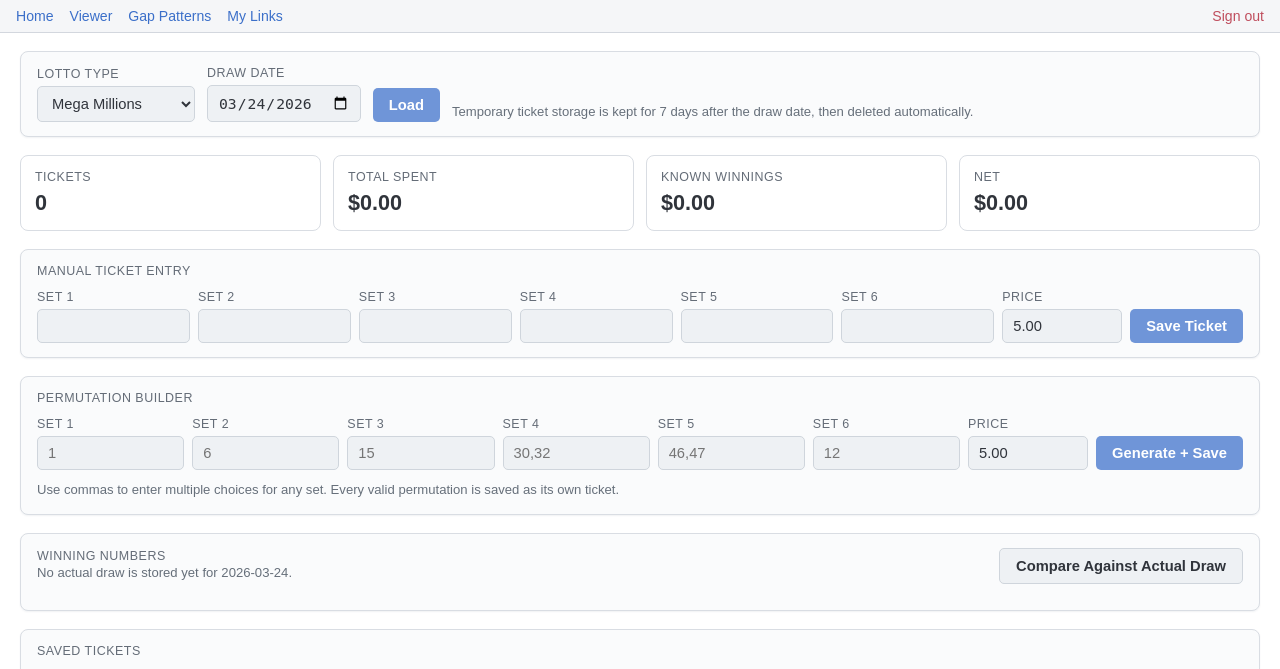
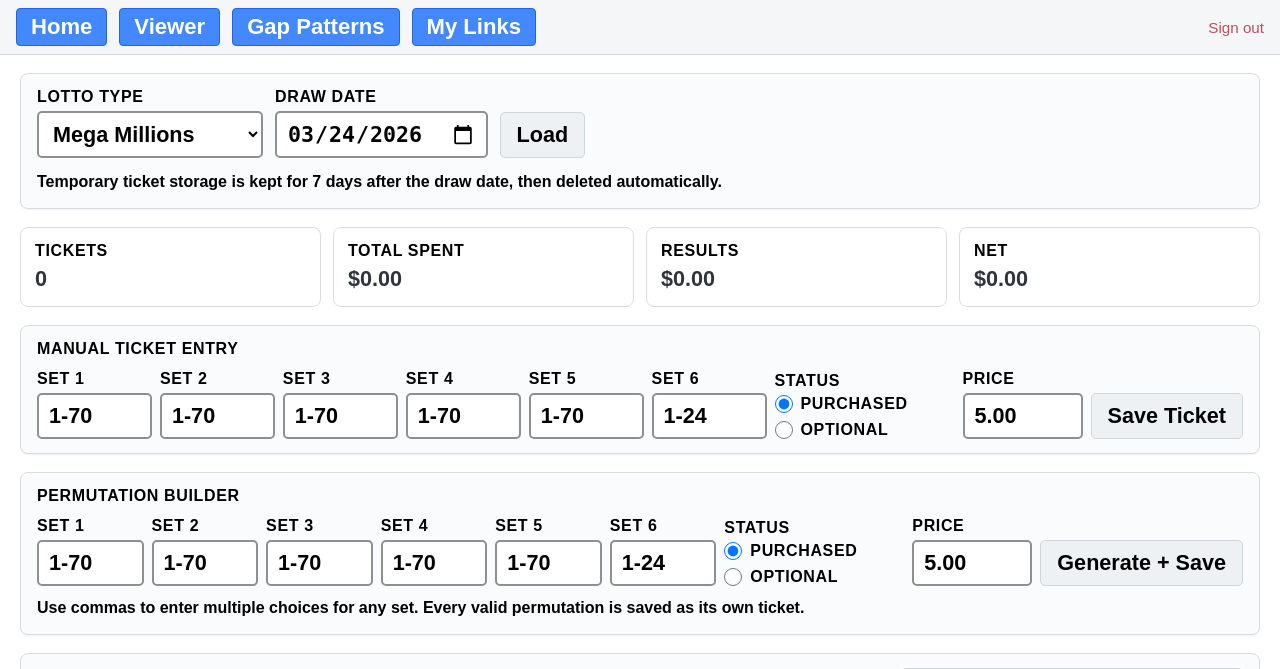
Before and after one commit to mgaft1/lottologic, a Flask app: page /tickets in a window 1280 px wide. Shown: the top 669 px of the page. Run offline with Flask 3, Linux system fonts and the light colour scheme; the visitor is signed in with stand-in values (Sample User, id 1); data that the repository does not hold is empty.

Commit message:
Refine ticket simulator workflow and styling

```diff
--- a/files/app.py
+++ b/files/app.py
@@ -183,6 +183,16 @@ def _ticket_numbers_from_row(row: dict) -> list[int]:
     return nums
 
 
+def _parse_purchased_flag(value) -> bool:
+    if isinstance(value, bool):
+        return value
+    if isinstance(value, (int, float)):
+        return bool(value)
+    if isinstance(value, str):
+        return value.strip().lower() in {"1", "true", "yes", "purchased"}
+    return True
+
+
 def normalize_ticket_numbers(lotto_type: str, numbers: list[int]) -> list[int]:
     rules = TICKET_GAME_RULES[lotto_type]
     if lotto_type == "FL":
@@ -352,6 +362,8 @@ def api_tickets_get():
         result = compare_ticket_to_draw(lotto_type, ticket, actual_draw)
         ticket["comparison"] = result
         compared.append(ticket)
+        if not ticket.get("Purchased"):
+            continue
         if result["win_amount"] is not None:
             total_won += float(result["win_amount"])
         elif result["is_winner"]:
@@ -375,6 +387,7 @@ def api_tickets_add():
     draw_date = (data.get("draw_date") or "").strip()
     numbers = data.get("numbers") or []
     price = float(data.get("price") or 0)
+    purchased = _parse_purchased_flag(data.get("purchased", True))
 
     if lotto_type not in LOTTO_LABELS:
         return jsonify({"error": "Invalid lotto type"}), 400
@@ -395,7 +408,7 @@ def api_tickets_add():
     if not ok:
         return jsonify({"error": msg}), 400
 
-    ticket_id = db_ticket_sim.add_ticket(lotto_type, draw_date, price, parsed)
+    ticket_id = db_ticket_sim.add_ticket(lotto_type, draw_date, price, parsed, purchased=purchased)
     if ticket_id is None:
         return jsonify({"error": "This exact ticket is already saved for that lotto and draw date."}), 409
     return jsonify({"id": ticket_id}), 201
@@ -410,6 +423,7 @@ def api_tickets_permutations():
     draw_date = (data.get("draw_date") or "").strip()
     buckets = data.get("buckets") or []
     price = float(data.get("price") or 0)
+    purchased = _parse_purchased_flag(data.get("purchased", True))
 
     if lotto_type not in LOTTO_LABELS:
         return jsonify({"error": "Invalid lotto type"}), 400
@@ -443,7 +457,7 @@ def api_tickets_permutations():
             duplicates += 1
             continue
         seen_batch.add(key)
-        ticket_id = db_ticket_sim.add_ticket(lotto_type, draw_date, price, ticket)
+        ticket_id = db_ticket_sim.add_ticket(lotto_type, draw_date, price, ticket, purchased=purchased)
         if ticket_id is None:
             duplicates += 1
             continue
--- a/files/templates/tickets.html
+++ b/files/templates/tickets.html
@@ -20,12 +20,25 @@ body {
   padding: 8px 16px;
   display: flex;
   align-items: center;
-  gap: 16px;
-  font-size: 0.88rem;
+  gap: 12px;
 }
-#navbar a { color: #3b6fc9; text-decoration: none; }
-#navbar a:hover { text-decoration: underline; }
-.nav-logout { margin-left: auto; color: #bf4d5d !important; }
+#navbar a { text-decoration: none; }
+#navbar a:not(.nav-logout) {
+  color: #ffffff;
+  font-size: 1.38rem;
+  font-weight: bold;
+  padding: 7px 14px;
+  background: #4488ff;
+  border: 1px solid #2266dd;
+  border-radius: 4px;
+  line-height: 1;
+}
+#navbar a:not(.nav-logout):hover { background: #3d7cf0; }
+.nav-logout {
+  margin-left: auto;
+  color: #bf4d5d !important;
+  font-size: 0.95rem;
+}
 #main {
   flex: 1;
   max-width: 1320px;
@@ -55,32 +68,39 @@ body {
   gap: 5px;
 }
 .field label, .section-title {
-  font-size: 0.78rem;
+  font-size: 1rem;
   text-transform: uppercase;
   letter-spacing: 0.04em;
-  color: #646c77;
+  color: #000000;
+  font-weight: 700;
 }
 select, input[type=date], input[type=number], input[type=text] {
+  background: #ffffff;
+  color: #000000;
+  border: 2px solid #8f8f8f;
+  border-radius: 5px;
+  padding: 8px 10px;
+  font-size: 1.35rem;
+  font-weight: 700;
+  outline: none;
+  box-shadow: inset 0 0 0 1px rgba(255,255,255,0.55);
+}
+select:focus, input:focus { border-color: #6e8fca; background:#ffffff; }
+input::placeholder {
+  color: #000000;
+  opacity: 1;
+}
+.btn {
   background: #eef1f4;
-  color: #30343b;
+  color: #000000;
   border: 1px solid #cfd5dc;
   border-radius: 5px;
-  padding: 8px 10px;
-  font-size: 0.92rem;
-  outline: none;
-}
-select:focus, input:focus { border-color: #6e8fca; background:#ffffff; }
-.btn {
-  background: #6f95d8;
-  color: #ffffff;
-  border: none;
-  border-radius: 5px;
   padding: 9px 16px;
-  font-size: 0.92rem;
-  font-weight: bold;
+  font-size: 1.35rem;
+  font-weight: 700;
   cursor: pointer;
 }
-.btn:hover { background: #5c82c4; }
+.btn:hover { background: #e2e7ec; }
 .btn-secondary {
   background: #eef1f4;
   color: #30343b;
@@ -99,11 +119,12 @@ select:focus, input:focus { border-color: #6e8fca; background:#ffffff; }
   padding: 14px;
 }
 .summary-card .label {
-  color: #646c77;
-  font-size: 0.78rem;
+  color: #000000;
+  font-size: 1rem;
   text-transform: uppercase;
   letter-spacing: 0.04em;
   margin-bottom: 6px;
+  font-weight: 700;
 }
 .summary-card .value {
   font-size: 1.35rem;
@@ -111,20 +132,21 @@ select:focus, input:focus { border-color: #6e8fca; background:#ffffff; }
 }
 .entry-grid {
   display: grid;
-  grid-template-columns: repeat(6, minmax(0, 1fr)) 120px auto;
+  grid-template-columns: repeat(6, minmax(0, 1fr)) 180px 120px auto;
   gap: 8px;
   align-items: end;
 }
 .perm-grid {
   display: grid;
-  grid-template-columns: repeat(6, minmax(0, 1fr)) 120px auto;
+  grid-template-columns: repeat(6, minmax(0, 1fr)) 180px 120px auto;
   gap: 8px;
   align-items: end;
 }
 .helper {
-  color: #666f7a;
-  font-size: 0.82rem;
+  color: #000000;
+  font-size: 1rem;
   line-height: 1.5;
+  font-weight: 700;
 }
 .section-head {
   display: flex;
@@ -162,17 +184,26 @@ table {
 }
 th {
   text-align: left;
-  color: #646c77;
-  font-size: 0.76rem;
+  color: #000000;
+  font-size: 1.08rem;
   text-transform: uppercase;
   letter-spacing: 0.04em;
   padding: 8px 10px;
   border-bottom: 1px solid #d7dce3;
+  font-weight: 700;
+}
+th.win-header {
+  color: #0b8a2b;
+  font-size: 1.45rem;
+  font-weight: 900;
 }
 td {
   padding: 10px;
   border-bottom: 1px solid #e4e8ed;
   vertical-align: top;
+  color: #000000;
+  font-size: 1.35rem;
+  font-weight: 700;
 }
 .ticket-numbers {
   display: flex;
@@ -180,12 +211,43 @@ td {
   flex-wrap: wrap;
 }
 .ticket-chip {
-  min-width: 28px;
-  padding: 4px 8px;
+  min-width: 38px;
+  padding: 7px 10px;
   border-radius: 999px;
   background: #eceff3;
   text-align: center;
+  font-weight: 700;
+  font-size: 1.35rem;
+}
+.ticket-status {
   font-weight: bold;
+  color: #4f5b66;
+}
+.ticket-status.optional {
+  color: #7a8794;
+}
+.win-value {
+  color: #0b8a2b;
+  font-size: 1.12rem;
+  font-weight: 700;
+}
+.status-group {
+  display: flex;
+  flex-direction: column;
+  gap: 8px;
+  align-self: stretch;
+  justify-content: center;
+}
+.status-choice {
+  display: flex;
+  align-items: center;
+  gap: 8px;
+  font-size: 0.95rem;
+  color: #30343b;
+}
+.status-choice input[type=radio] {
+  width: 18px;
+  height: 18px;
 }
 .winner-row {
   background: #edf7ee;
@@ -194,8 +256,9 @@ td {
   border-bottom-color: #c9dfcc;
 }
 .match-note {
-  color: #5f6974;
-  font-size: 0.8rem;
+  color: #000000;
+  font-size: 1rem;
+  font-weight: 700;
 }
 .error {
   color: #bf4d5d;
@@ -250,7 +313,7 @@ td {
       <div class="value" id="sum-spent">$0.00</div>
     </div>
     <div class="summary-card">
-      <div class="label">Known Winnings</div>
+      <div class="label">Results</div>
       <div class="value" id="sum-won">$0.00</div>
     </div>
     <div class="summary-card">
@@ -270,6 +333,13 @@ td {
       <div class="field"><label>Set 4</label><input type="number" id="m4"></div>
       <div class="field"><label>Set 5</label><input type="number" id="m5"></div>
       <div class="field"><label>Set 6</label><input type="number" id="m6"></div>
+      <div class="field">
+        <label>Status</label>
+        <div class="status-group">
+          <label class="status-choice"><input type="radio" name="manual-status" value="purchased" checked>Purchased</label>
+          <label class="status-choice"><input type="radio" name="manual-status" value="optional">Optional</label>
+        </div>
+      </div>
       <div class="field"><label>Price</label><input type="number" id="ticket-price" min="0" step="0.01"></div>
       <button class="btn" id="btn-save-ticket">Save Ticket</button>
     </div>
@@ -287,6 +357,13 @@ td {
       <div class="field"><label>Set 4</label><input type="text" id="p4" placeholder="30,32"></div>
       <div class="field"><label>Set 5</label><input type="text" id="p5" placeholder="46,47"></div>
       <div class="field"><label>Set 6</label><input type="text" id="p6" placeholder="12"></div>
+      <div class="field">
+        <label>Status</label>
+        <div class="status-group">
+          <label class="status-choice"><input type="radio" name="perm-status" value="purchased" checked>Purchased</label>
+          <label class="status-choice"><input type="radio" name="perm-status" value="optional">Optional</label>
+        </div>
+      </div>
       <div class="field"><label>Price</label><input type="number" id="perm-price" min="0" step="0.01"></div>
       <button class="btn" id="btn-generate">Generate + Save</button>
     </div>
@@ -316,9 +393,10 @@ td {
         <tr>
           <th>#</th>
           <th>Numbers</th>
+          <th>Status</th>
           <th>Price</th>
           <th>Result</th>
-          <th>Win</th>
+          <th class="win-header">Win</th>
           <th></th>
         </tr>
       </thead>
@@ -335,8 +413,9 @@ td {
         <tr>
           <th>#</th>
           <th>Numbers</th>
+          <th>Status</th>
           <th>Match</th>
-          <th>Win</th>
+          <th class="win-header">Win</th>
           <th>Note</th>
         </tr>
       </thead>
@@ -358,6 +437,16 @@ function currentLotto() {
 
 function currentDate() {
   return document.getElementById("draw-date").value;
+}
+
+function formatUsDate(dateStr) {
+  if (!dateStr || !/^\d{4}-\d{2}-\d{2}$/.test(dateStr)) return dateStr || "";
+  const [y, m, d] = dateStr.split("-");
+  return `${m}/${d}/${y}`;
+}
+
+function currentStatus(groupName) {
+  return document.querySelector(`input[name="${groupName}"]:checked`)?.value || "purchased";
 }
 
 function formatMoney(v) {
@@ -384,6 +473,24 @@ function applyDefaultPrices() {
   document.getElementById("perm-price").value = base.toFixed(2);
 }
 
+function applyInputRanges() {
+  const lotto = currentLotto();
+  const rules = GAME_RULES[lotto];
+  for (let i = 1; i <= 6; i++) {
+    const manual = document.getElementById(`m${i}`);
+    const perm = document.getElementById(`p${i}`);
+    const max = (lotto === "FL" || i <= 5) ? rules.main_max : rules.bonus_max;
+    if (manual) {
+      manual.min = "1";
+      manual.max = String(max);
+      manual.placeholder = `1-${max}`;
+    }
+    if (perm) {
+      perm.placeholder = i <= 5 || lotto === "FL" ? `1-${rules.main_max}` : `1-${rules.bonus_max}`;
+    }
+  }
+}
+
 function parseManualNumbers() {
   return [1,2,3,4,5,6].map(i => Number(document.getElementById(`m${i}`).value));
 }
@@ -394,6 +501,44 @@ function parseBucketValues(value) {
     .map(v => v.trim())
     .filter(Boolean)
     .map(v => Number(v));
+}
+
+function normalizeNumbersForLotto(lotto, numbers) {
+  if (lotto === "FL") {
+    return [...numbers].sort((a, b) => a - b);
+  }
+  const main = [...numbers.slice(0, 5)].sort((a, b) => a - b);
+  return [...main, numbers[5]];
+}
+
+function syncManualInputs(numbers) {
+  numbers.forEach((n, i) => {
+    const input = document.getElementById(`m${i + 1}`);
+    if (input) input.value = Number.isFinite(n) ? String(n) : "";
+  });
+}
+
+function validateClientNumbers(lotto, numbers) {
+  const rules = GAME_RULES[lotto];
+  if (numbers.some(n => !Number.isFinite(n))) return "Fill in all 6 number boxes.";
+  const normalized = normalizeNumbersForLotto(lotto, numbers);
+  const seen = new Set(normalized);
+  if (seen.size !== normalized.length) return "Ticket numbers must all be different.";
+  if (lotto === "FL") {
+    if (normalized.some(n => n < 1 || n > rules.main_max)) {
+      return `Florida numbers must be between 1 and ${rules.main_max}.`;
+    }
+    return "";
+  }
+  const main = normalized.slice(0, 5);
+  const bonus = normalized[5];
+  if (main.some(n => n < 1 || n > rules.main_max)) {
+    return `Main numbers must be between 1 and ${rules.main_max}.`;
+  }
+  if (bonus < 1 || bonus > rules.bonus_max) {
+    return `The 6th number must be between 1 and ${rules.bonus_max}.`;
+  }
+  return "";
 }
 
 async function loadTickets() {
@@ -416,8 +561,8 @@ function renderTickets(data) {
 
   document.getElementById("actual-balls").innerHTML = actualBallsHtml(data.actual_draw);
   document.getElementById("draw-status").textContent = data.actual_draw
-    ? `${LOTTO_LABELS[currentLotto()]} winning numbers for ${currentDate()}`
-    : `No actual draw is stored yet for ${currentDate()}.`;
+    ? `${LOTTO_LABELS[currentLotto()]} winning numbers for ${formatUsDate(currentDate())}`
+    : `No actual draw is stored yet for ${formatUsDate(currentDate())}.`;
 
   const winners = [];
   for (const row of data.tickets) {
@@ -427,9 +572,10 @@ function renderTickets(data) {
     tr.innerHTML = `
       <td>${row.Id}</td>
       <td><div class="ticket-numbers">${ticketBallsHtml(row)}</div></td>
+      <td><span class="ticket-status ${row.Purchased ? "purchased" : "optional"}">${row.Purchased ? "Purchased" : "Optional"}</span></td>
       <td>${formatMoney(row.TicketPrice)}</td>
       <td>${compareMode ? (cmp.match_label || "-") : "-"}</td>
-      <td>${compareMode ? (cmp.win_amount != null ? formatMoney(cmp.win_amount) : (cmp.is_winner ? "TBD" : "-")) : "-"}</td>
+      <td>${compareMode ? (cmp.win_amount != null ? `<span class="win-value">${formatMoney(cmp.win_amount)}</span>` : (cmp.is_winner ? `<span class="win-value">TBD</span>` : "-")) : "-"}</td>
       <td><button class="btn btn-secondary" data-delete="${row.Id}">Delete</button></td>
     `;
     body.appendChild(tr);
@@ -443,8 +589,9 @@ function renderTickets(data) {
     tr.innerHTML = `
       <td>${row.Id}</td>
       <td><div class="ticket-numbers">${ticketBallsHtml(row)}</div></td>
+      <td><span class="ticket-status ${row.Purchased ? "purchased" : "optional"}">${row.Purchased ? "Purchased" : "Optional"}</span></td>
       <td>${cmp.match_label || "-"}</td>
-      <td>${cmp.win_amount != null ? formatMoney(cmp.win_amount) : "TBD"}</td>
+      <td>${cmp.win_amount != null ? `<span class="win-value">${formatMoney(cmp.win_amount)}</span>` : `<span class="win-value">TBD</span>`}</td>
       <td class="match-note">${cmp.win_note || ""}</td>
     `;
     winnersBody.appendChild(tr);
@@ -461,20 +608,25 @@ function renderTickets(data) {
 async function saveManualTicket() {
   const error = document.getElementById("manual-error");
   error.classList.add("hidden");
+  const lotto = currentLotto();
   const numbers = parseManualNumbers();
-  if (numbers.some(n => !Number.isFinite(n))) {
-    error.textContent = "Fill in all 6 number boxes.";
+  const validationMessage = validateClientNumbers(lotto, numbers);
+  if (validationMessage) {
+    error.textContent = validationMessage;
     error.classList.remove("hidden");
     return;
   }
+  const normalized = normalizeNumbersForLotto(lotto, numbers);
+  syncManualInputs(normalized);
   const r = await fetch("/api/tickets", {
     method: "POST",
     headers: { "Content-Type": "application/json" },
     body: JSON.stringify({
-      lotto: currentLotto(),
+      lotto,
       draw_date: currentDate(),
-      numbers,
+      numbers: normalized,
       price: Number(document.getElementById("ticket-price").value || 0),
+      purchased: currentStatus("manual-status") === "purchased",
     })
   });
   const data = await r.json();
@@ -490,20 +642,33 @@ async function saveManualTicket() {
 async function savePermutations() {
   const error = document.getElementById("perm-error");
   error.classList.add("hidden");
+  const lotto = currentLotto();
   const buckets = [1,2,3,4,5,6].map(i => parseBucketValues(document.getElementById(`p${i}`).value));
   if (buckets.some(b => !b.length || b.some(n => !Number.isFinite(n)))) {
     error.textContent = "Each permutation field needs one or more comma-separated numbers.";
     error.classList.remove("hidden");
     return;
   }
+  const rules = GAME_RULES[lotto];
+  for (let i = 0; i < buckets.length; i++) {
+    const max = (lotto === "FL" || i < 5) ? rules.main_max : rules.bonus_max;
+    if (buckets[i].some(n => n < 1 || n > max)) {
+      error.textContent = i < 5 || lotto === "FL"
+        ? `Set ${i + 1} numbers must be between 1 and ${rules.main_max}.`
+        : `Set ${i + 1} numbers must be between 1 and ${rules.bonus_max}.`;
+      error.classList.remove("hidden");
+      return;
+    }
+  }
   const r = await fetch("/api/tickets/permutations", {
     method: "POST",
     headers: { "Content-Type": "application/json" },
     body: JSON.stringify({
-      lotto: currentLotto(),
+      lotto,
       draw_date: currentDate(),
       buckets,
       price: Number(document.getElementById("perm-price").value || 0),
+      purchased: currentStatus("perm-status") === "purchased",
     })
   });
   const data = await r.json();
@@ -536,6 +701,7 @@ document.getElementById("sel-lotto").addEventListener("change", () => {
 });
 
 applyDefaultPrices();
+applyInputRanges();
 loadTickets();
 </script>
 </body>
```
Also changed, not shown: files/db_ticket_sim.py (+10 -5 lines).
